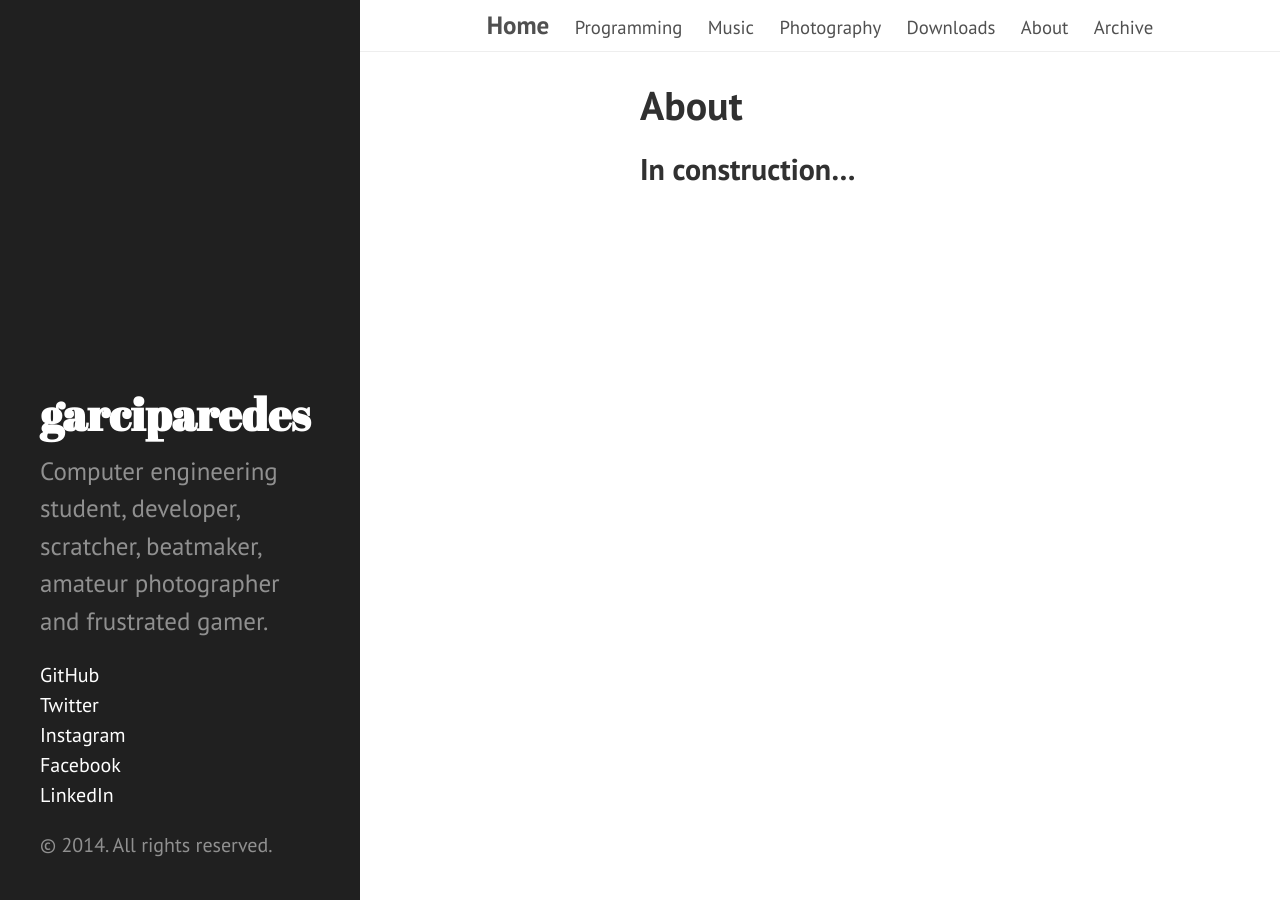
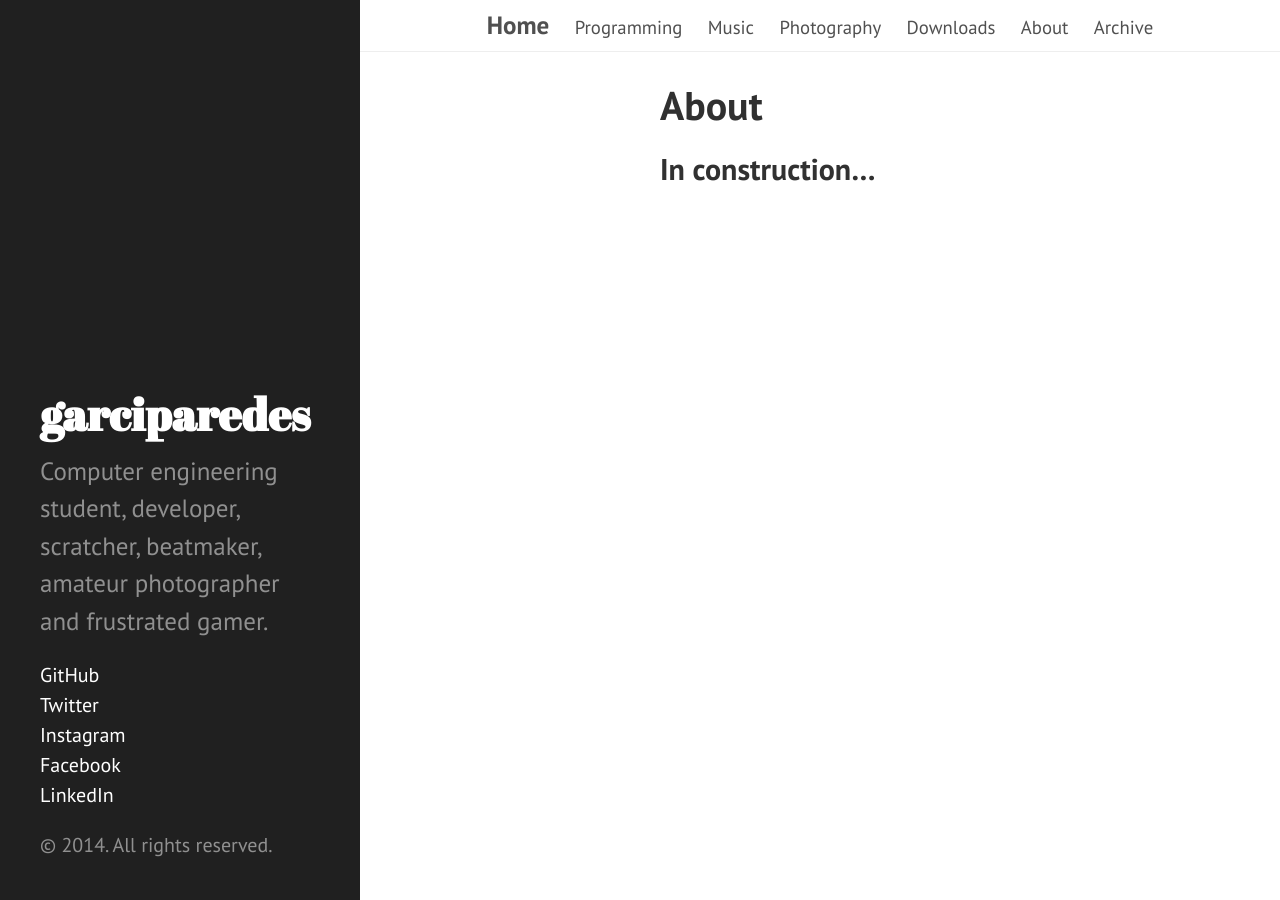
Before and after one commit to garciparedes/garciparedes.github.io, a Jekyll site: the page built from about.md, in a window 1280 px wide. Built offline with Jekyll 4.4.1, drawn with Linux system fonts in a browser that asks for light colours; Markdown is read by kramdown in place of the engine named in the settings.

Commit message:
Improving Style

```diff
--- a/public/css/hyde.css
+++ b/public/css/hyde.css
@@ -122,11 +122,13 @@ a.sidebar-nav-item:focus {
  */
 
 .content-container {
+  position: relative;
   max-width: 38rem;
-  padding-left:  18rem;
+  padding-left:  1rem;
   padding-right: 1rem;
   margin-left:  auto;
   margin-right: auto;
+  left: 18rem;
 
 }
 
```
